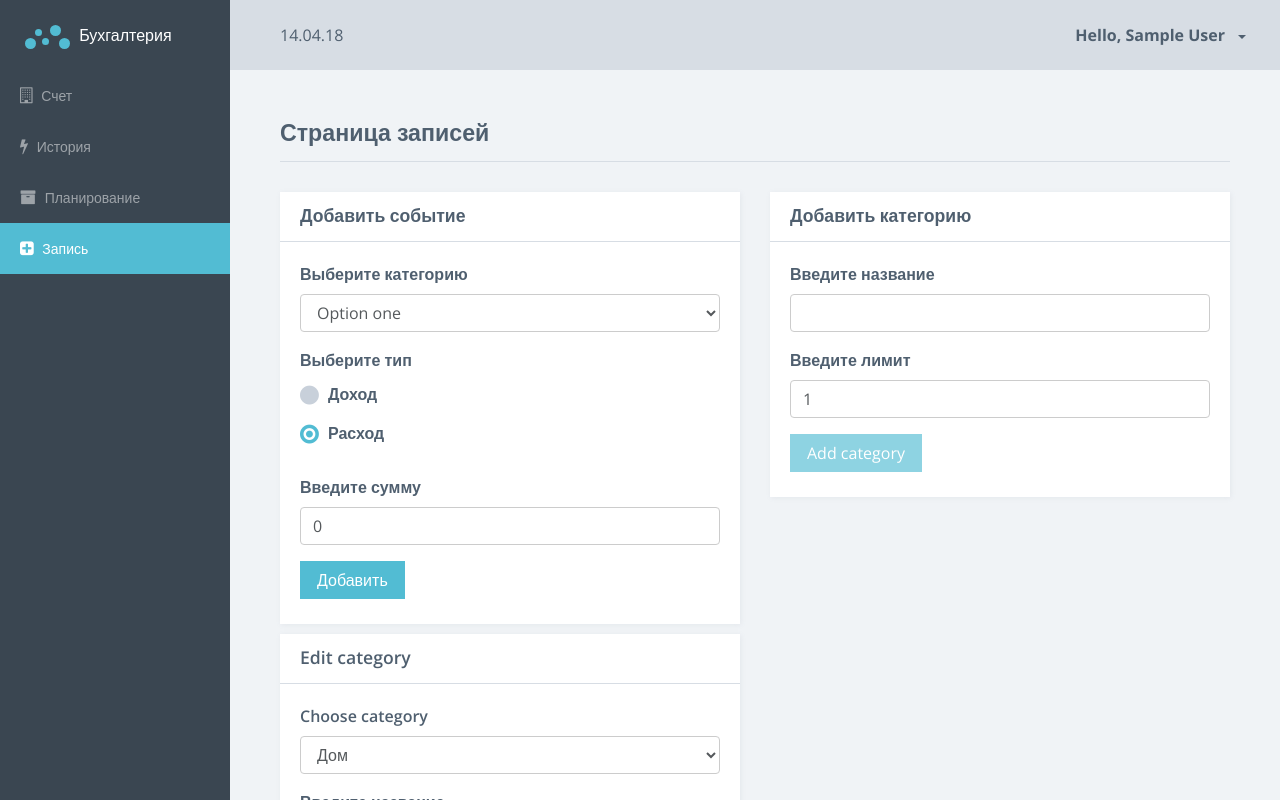
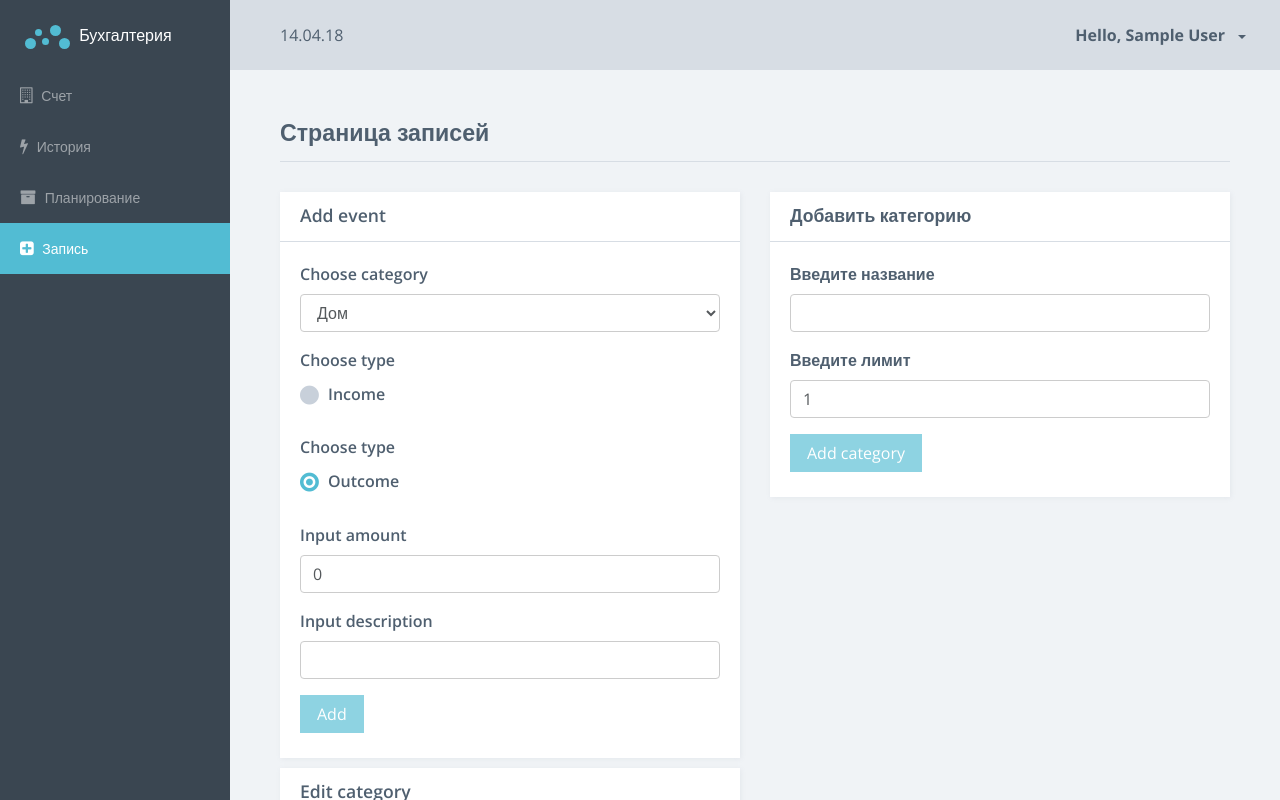
Before and after one commit to oscaryald/ang-proj-admin, an Angular app: page /system/records in a window 1280 px wide. Built offline with nearby package versions, Linux system fonts and the light colour scheme; data requests are answered from the project's data file; sample sign-in values are in the browser's storage.

Commit message:
edit post page

```diff
--- a/db.json
+++ b/db.json
@@ -35,8 +35,7 @@
     }
   ],
   "bill": {
-    "value": 100000,
-    "currency": "RUB"
+    "value": 3150
   },
   "categories": [
     {
@@ -63,6 +62,11 @@
       "name": "test6",
       "capacity": 6,
       "id": 5
+    },
+    {
+      "name": "test11",
+      "capacity": 1,
+      "id": 6
     }
   ],
   "events": [
@@ -105,6 +109,78 @@
       "date": "10.06.2017 14:01:58",
       "id": 5,
       "description": "Заправка + проход ТО"
+    },
+    {
+      "type": "income",
+      "amount": 1400,
+      "category": 2,
+      "date": "13.03.2018 14:38:29",
+      "description": "test1",
+      "id": 6
+    },
+    {
+      "type": "income",
+      "amount": 1300,
+      "category": 3,
+      "date": "13.03.2018 14:40:46",
+      "description": "car",
+      "id": 7
+    },
+    {
+      "type": "outcome",
+      "amount": 11,
+      "category": 4,
+      "date": "13.03.2018 14:42:35",
+      "description": "test",
+      "id": 8
+    },
+    {
+      "type": "income",
+      "amount": 1400,
+      "category": 3,
+      "date": "13.03.2018 14:44:32",
+      "description": "test33",
+      "id": 9
+    },
+    {
+      "type": "income",
+      "amount": 100,
+      "category": 4,
+      "date": "13.03.2018 15:05:51",
+      "description": "test",
+      "id": 10
+    },
+    {
+      "type": "income",
+      "amount": 500,
+      "category": 1,
+      "date": "13.03.2018 15:22:26",
+      "description": "test",
+      "id": 11
+    },
+    {
+      "type": "outcome",
+      "amount": 600,
+      "category": 1,
+      "date": "13.03.2018 15:25:22",
+      "description": "test",
+      "id": 12
+    },
+    {
+      "type": "outcome",
+      "amount": 50,
+      "category": 2,
+      "date": "13.03.2018 15:26:35",
+      "description": "11",
+      "id": 13
+    },
+    {
+      "type": "outcome",
+      "amount": 900,
+      "category": 2,
+      "date": "13.03.2018 15:37:29",
+      "description": "test",
+      "id": 14
     }
   ]
 }
--- a/src/app/system/records-page/add-category/add-category.component.ts
+++ b/src/app/system/records-page/add-category/add-category.component.ts
@@ -1,17 +1,21 @@
-import {Component, EventEmitter, OnInit, Output} from '@angular/core';
+import {Component, EventEmitter, OnDestroy, OnInit, Output} from '@angular/core';
 import { NgForm } from '@angular/forms';
 import {CategoryService} from "../../shared/services/category.service";
 import {Category} from "../../shared/models/category.model";
+import {Subscription} from 'rxjs/Subscription';
+
+
 
 @Component({
   selector: 'apa-add-category',
   templateUrl: './add-category.component.html',
   styleUrls: ['./add-category.component.scss']
 })
-export class AddCategoryComponent {
+export class AddCategoryComponent implements OnDestroy{
 
   @Output() onCategoryAdd = new EventEmitter<Category>();
 
+    sub1: Subscription;
   constructor(private categoryService: CategoryService) { }
 
   onSubmit(form: NgForm){
@@ -20,7 +24,7 @@ export class AddCategoryComponent {
 
     const category = new Category(name, capacity)
 
-    this.categoryService.addCategory(category)
+    this.sub1 = this.categoryService.addCategory(category)
         .subscribe((category: Category) => {
           console.log(category);
           form.reset();
@@ -29,4 +33,8 @@ export class AddCategoryComponent {
         });
   }
 
+  ngOnDestroy(){
+      if(this.sub1) this.sub1.unsubscribe();
+  }
+
 }
--- a/src/app/system/records-page/add-event/add-event.component.html
+++ b/src/app/system/records-page/add-event/add-event.component.html
@@ -1,40 +1,91 @@
 <div class="card">
   <div class="card-header bordered">
     <div class="header-block">
-      <h3 class="title">Добавить событие</h3>
+      <h3 class="title">Add event</h3>
     </div>
   </div>
   <div class="card-block">
-    <form>
+    <div class="alert alert-{{message.type}}"
+         *ngIf="message.text"
+    >
+      {{message.text}}
+    </div>
+    <form #f="ngForm" (ngSubmit)="onSubmit(f)">
       <div class="form-group">
-        <label class="control-label" for="category">Выберите категорию</label>
-        <select class="form-control" id="category">
-          <option>Option one</option>
-          <option>Option two</option>
-          <option>Option three</option>
-          <option>Option four</option>
+        <label class="control-label" for="category">Choose category</label>
+        <select class="form-control"
+                id="category"
+                required
+                [ngModel]="1"
+                name="category"
+        >
+          <option
+            *ngFor="let c of categories"
+            [value]="c.id"
+          >
+            {{c.name}}
+          </option>
         </select>
       </div>
-      <div class="form-group">
-        <label class="control-label">Выберите тип</label>
+      <div class="form-group" *ngFor="let t of types">
+        <label class="control-label">Choose type</label>
         <div>
           <label>
-            <input class="radio" name="radios" type="radio">
-            <span>Доход</span>
-          </label>
-        </div>
-        <div>
-          <label>
-            <input class="radio" name="radios" type="radio" checked>
-            <span>Расход</span>
+            <input class="radio"
+                   name="type"
+                   type="radio"
+                   [value]="t.type"
+                   required
+                   [ngModel]="'outcome'"
+            >
+            <span>{{t.label}}</span>
           </label>
         </div>
       </div>
-      <div class="form-group">
-        <label class="control-label" for="amount">Введите сумму</label>
-        <input type="number" value="0" id="amount" class="form-control">
+      <div class="form-group"
+           [ngClass]="{'has-error': amount.invalid && amount.touched}"
+      >
+        <label class="control-label" for="amount">Input amount</label>
+        <input type="number"
+               value="0"
+               id="amount"
+               class="form-control"
+               name="amount"
+               [ngModel]="0"
+               min="1"
+               #amount="ngModel"
+        >
+        <span
+          class="form-help-text"
+          *ngIf="amount.invalid && amount.touched"
+        >
+          Field can't be empty
+        </span>
       </div>
-      <button type="submit" class="btn btn-primary">Добавить</button>
+      <div class="form-group"
+           [ngClass]="{'has-error': description.invalid && description.touched}"
+      >
+        <label class="control-label" for="description">Input description</label>
+        <input type="text"
+               value="0"
+               id="description"
+               class="form-control"
+               name="description"
+               ngModel
+               #description="ngModel"
+               required
+        >
+        <span
+                class="form-help-text"
+                *ngIf="description.invalid && description.touched"
+        >
+          Field can't be empty
+        </span>
+      </div>
+      <button type="submit"
+              class="btn btn-primary"
+              [disabled]="f.invalid"
+      >Add</button>
     </form>
   </div>
 </div>
--- a/src/app/system/records-page/add-event/add-event.component.ts
+++ b/src/app/system/records-page/add-event/add-event.component.ts
@@ -1,15 +1,99 @@
-import { Component, OnInit } from '@angular/core';
+import {Component, Input, OnDestroy, OnInit} from '@angular/core';
+import {NgForm} from '@angular/forms';
+import * as moment from 'moment';
+
+import {Category} from '../../shared/models/category.model';
+import {APAEvent} from '../../shared/models/event.model';
+import {EventsService} from '../../shared/services/events.service';
+import {BillService} from '../../shared/services/bill.service';
+import {Bill} from '../../shared/models/bill.model';
+import {Messages} from '../../../shared/models/messages.models';
+import {Subscription} from 'rxjs/Subscription';
+
 
 @Component({
   selector: 'apa-add-event',
   templateUrl: './add-event.component.html',
   styleUrls: ['./add-event.component.scss']
 })
-export class AddEventComponent implements OnInit {
+export class AddEventComponent implements OnInit, OnDestroy {
 
-  constructor() { }
+
+  sub1: Subscription;
+  sub2: Subscription;
+  @Input() categories: Category[] = [];
+  types = [
+      {
+        type: 'income',
+        label: 'Income'
+      },
+      {
+        type: 'outcome',
+        label: 'Outcome'
+      }
+  ];
+
+  message: Messages;
+
+  constructor(
+      private eventService: EventsService,
+      private billService: BillService
+  ) { }
 
   ngOnInit() {
+    this.message = new Messages('danger', '');
+  }
+
+  private showMessage(text: string){
+    this.message.text = text;
+    window.setTimeout(() => this.message.text = '', 5000);
+  }
+
+  onSubmit(form: NgForm){
+    let {amount, description, category, type} = form.value;
+
+    if (amount < 0) amount *= -1;
+
+    const event = new APAEvent(
+        type,
+        amount,
+        +category,
+        moment().format('DD.MM.YYYY HH:mm:ss'),
+        description
+    );
+
+    this.sub1 = this.billService.getBill()
+        .subscribe((bill: Bill) => {
+          let value = 0;
+          if (type === 'outcome'){
+            if (amount > bill.value){
+              this.showMessage(`Not enough money, you don't have ${amount - bill.value}`);
+              return
+            } else {
+              value = bill.value - amount;
+            }
+          } else {
+            value = bill.value + amount;
+          }
+
+          this.sub2 = this.billService.updateBill({value: value, currency: bill.currency})
+              .mergeMap(() => this.eventService.addEvent(event))
+              .subscribe(() => {
+                form.setValue({
+                    amount: 0,
+                    description: ' ',
+                    category: 1,
+                    type: 'outcome'
+                });
+                  this.eventService.addEvent(event)
+              });
+
+        });
+  }
+
+  ngOnDestroy(){
+    if(this.sub1) this.sub1.unsubscribe();
+    if(this.sub2) this.sub2.unsubscribe();
   }
 
 }
--- a/src/app/system/records-page/edit-category/edit-category.component.ts
+++ b/src/app/system/records-page/edit-category/edit-category.component.ts
@@ -1,15 +1,16 @@
-import {Component, EventEmitter, Input, OnInit, Output} from '@angular/core';
+import {Component, EventEmitter, Input, OnDestroy, OnInit, Output} from '@angular/core';
 import {NgForm} from "@angular/forms";
 import {Category} from "../../shared/models/category.model";
 import {CategoryService} from "../../shared/services/category.service";
 import {Messages} from "../../../shared/models/messages.models";
+import {Subscription} from 'rxjs/Subscription';
 
 @Component({
   selector: 'apa-edit-category',
   templateUrl: './edit-category.component.html',
   styleUrls: ['./edit-category.component.scss']
 })
-export class EditCategoryComponent implements OnInit {
+export class EditCategoryComponent implements OnInit, OnDestroy {
 
   @Input() categories: Category[] = [];
   @Output() onCategoryEdit = new EventEmitter<Category>();
@@ -17,12 +18,12 @@ export class EditCategoryComponent implements OnInit {
   currentCategoryId: number = 1;
   currentCategory: Category;
   message: Messages;
-
+    sub1: Subscription;
   constructor(private categoryService: CategoryService) { }
 
   ngOnInit() {
     this.onCategoryChange();
-    this.message = new Messages('success', '')
+    this.message = new Messages('success', '');
   }
 
   onCategoryChange(){
@@ -32,7 +33,7 @@ export class EditCategoryComponent implements OnInit {
 
   onSubmit(form: NgForm){
       let {name, capacity} = form.value;
-      if(capacity < 0) capacity *= -1;
+      if (capacity < 0) capacity *= -1;
 
       const category: Category = new Category(name, capacity, +this.currentCategoryId)
 
@@ -42,14 +43,11 @@ export class EditCategoryComponent implements OnInit {
             this.onCategoryEdit.emit(category);
             this.message.text = "category is succesfully edited";
             setTimeout( () => this.message.text = '', 5000)
-          })
+          });
   }
 
-
-
-  // onCategoryEdit(category){
-  //
-  //
-  // }
+    ngOnDestroy(){
+        if(this.sub1) this.sub1.unsubscribe();
+    }
 
 }
--- a/src/app/system/records-page/records-page.component.html
+++ b/src/app/system/records-page/records-page.component.html
@@ -10,7 +10,7 @@
   <section class="section" *ngIf="isLoaded">
     <div class="row">
       <div class="col-md-6">
-        <apa-add-event></apa-add-event>
+        <apa-add-event [categories]="categories"></apa-add-event>
       </div>
       <div class="col-md-6">
         <apa-add-category (onCategoryAdd)="newCategoryAdded($event)"></apa-add-category>
--- a/src/app/system/shared/services/bill.service.ts
+++ b/src/app/system/shared/services/bill.service.ts
@@ -17,6 +17,10 @@ export class BillService extends BaseApi{
         return this.get('bill');
     }
 
+    updateBill(bill: Bill): Observable <Bill>{
+        return this.put('bill', bill);
+    }
+
     getCurrency(base: string = 'USD'): Observable <any>{
         return this.http.get(`https://api.fixer.io/latest?base=${base}`)
             .map((response: Response) => response.json());
--- a/src/app/system/system.module.ts
+++ b/src/app/system/system.module.ts
@@ -19,6 +19,7 @@ import { AddEventComponent } from './records-page/add-event/add-event.component'
 import { EditCategoryComponent } from './records-page/edit-category/edit-category.component';
 import { AddCategoryComponent } from './records-page/add-category/add-category.component';
 import {CategoryService} from "./shared/services/category.service";
+import {EventsService} from './shared/services/events.service';
 
 @NgModule({
     imports: [
@@ -43,7 +44,7 @@ import {CategoryService} from "./shared/services/category.service";
         EditCategoryComponent,
         AddCategoryComponent
     ],
-    providers: [BillService, CategoryService]
+    providers: [BillService, CategoryService, EventsService]
 
 })
 export class SystemModule{}
```
Also changed, not shown: src/app/system/shared/models/event.model.ts (+10 -0 lines), src/app/system/shared/services/events.service.ts (added, +16 -0 lines), 1 other file (tests, documents, lock files or other folders).
